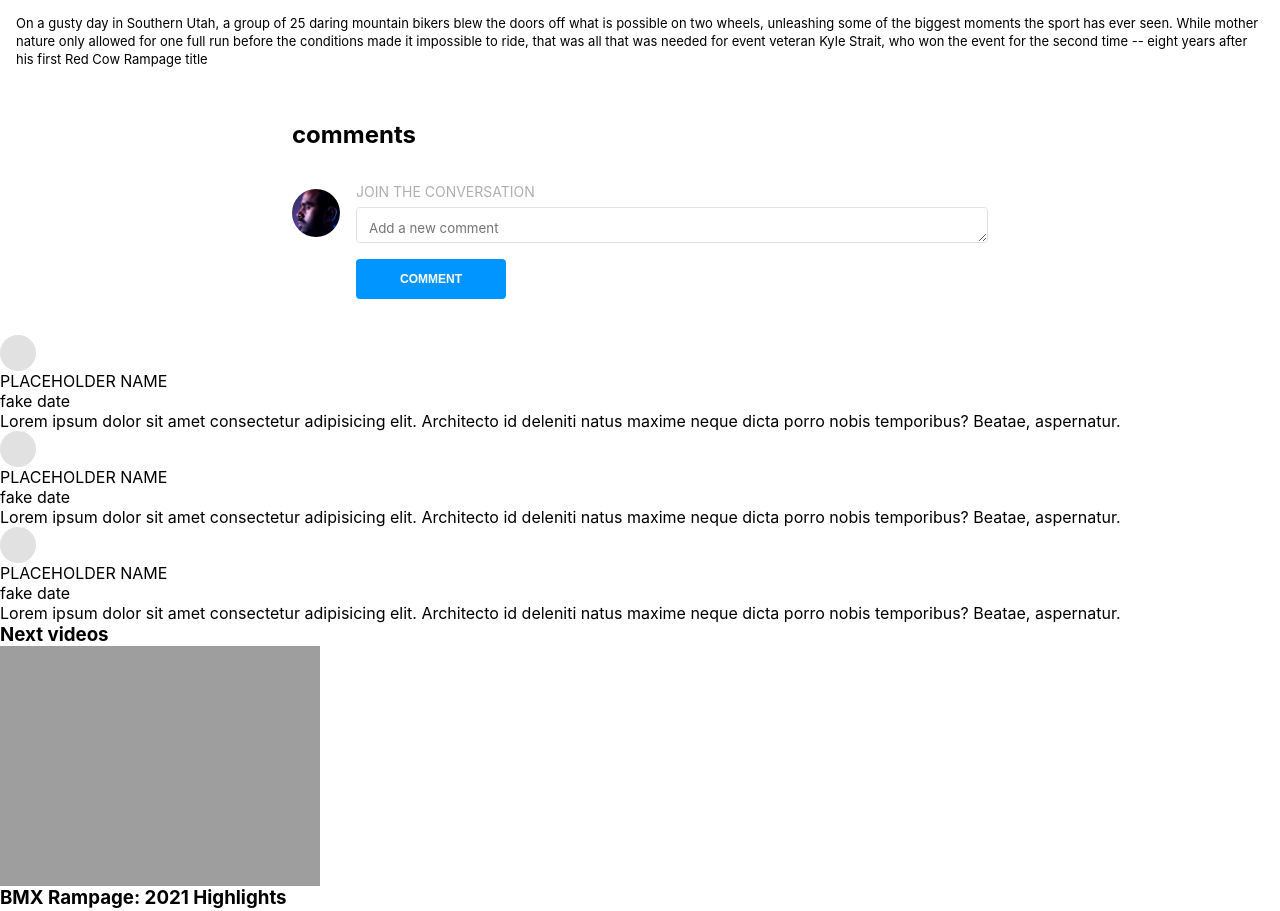
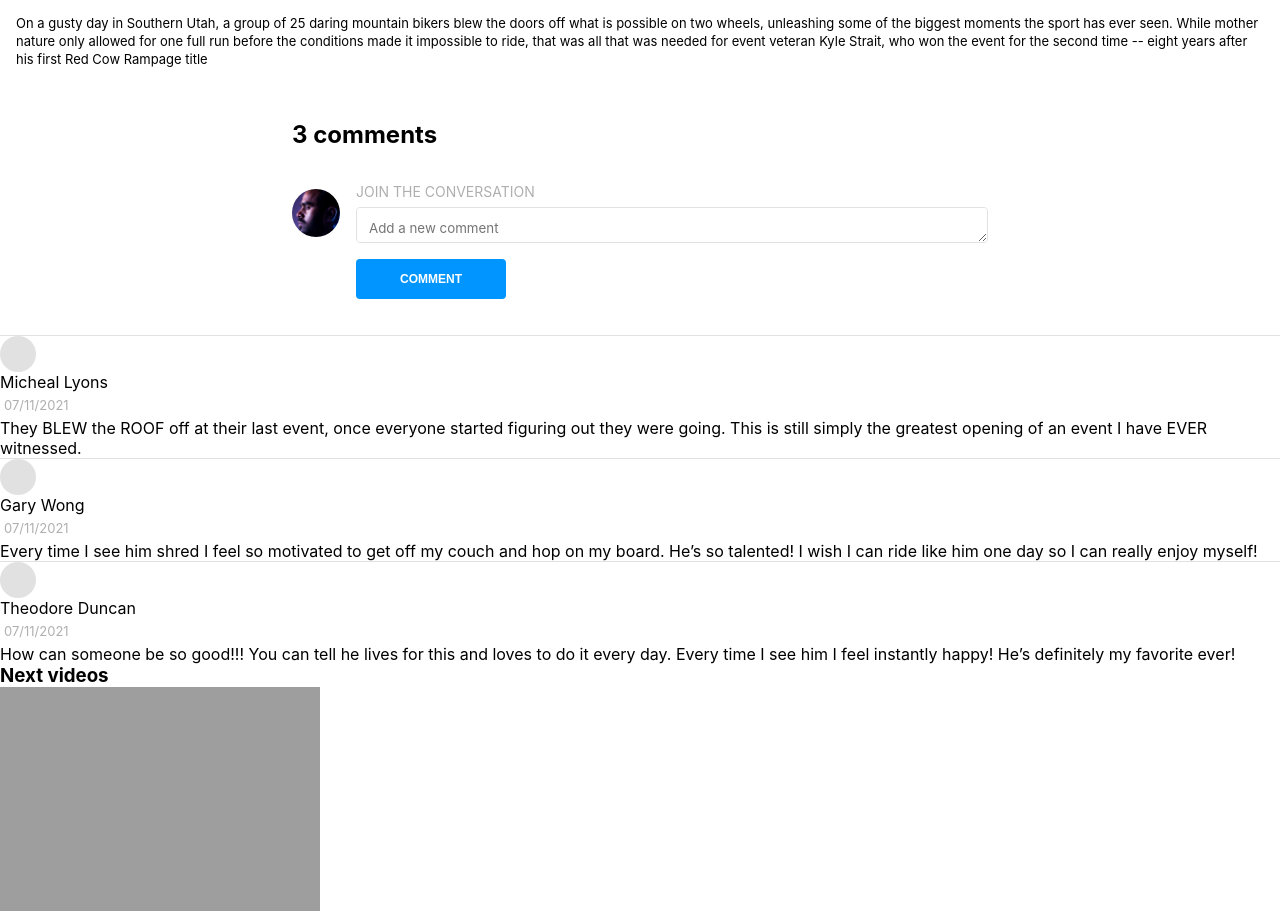
Before and after one commit to quindipc/Chelsea-Quindipan-BrainFlix, a React (Create React App) app: page / in a window 1280 px wide. Shown: the part 1200-2111 px from the top of the page. Built offline with nearby package versions, Linux system fonts and the light colour scheme; the HTML template or start-up script is replaced by a standard one.

Commit message:
Map over comments in json to display on page and add hr styles

```diff
--- a/src/components/comments/CommentItem.jsx
+++ b/src/components/comments/CommentItem.jsx
@@ -1,40 +1,31 @@
 import React, { useState, useEffect } from "react";
-import comments from "../../data/video-details.json";
 import "./CommentItem.scss";
+import details from "../../data/video-details.json";
+import Timestamp from "../video/timestamp/Timestamp";
 
-export default function CommentItem() {
-  const [commentsData, setCommentData] = useState({});
+export default function CommentItem({ comment }) {
+  const [detailsData, setDetailsData] = useState({});
 
-  // Fix this to display the comments
   useEffect(() => {
-    setCommentData(comments[0]);
+    setDetailsData(details[0]);
   }, []);
 
   return (
-    <>
     <ul className="commentitem__container">
       <li className="commentitem__item">
         <div className="commentitem__content">
-            <div className="commentitem__avater-container">
-              <div
-                className="commentitem__avatar"
-                alt="BrainFlix Avatar"
+        <hr class="commentitem__divider"/>
+          <div className="commentitem__container">
+            <div className="commentitem__avatar" alt="BrainFlix Avatar" />
+            <p className="commentitem__name">{comment.name}</p>
+            <Timestamp
+              className="commtitem__date"
+              timestamp={detailsData.timestamp}
             />
-              {/* this is not working -- need to target correct array item*/}
-              {/* <p className="commentitem__name">{commentsData.name}</p>
-              <p className="commentitem__date">{commentsData.timestamp}</p>
-              <p className="commentitem__comment">{commentsData.comment}</p> */}
-              <p className="commentitem__name">PLACEHOLDER NAME</p>
-              <p className="commentitem__date">fake date</p>
-              <p className="commentitem__comment">
-                Lorem ipsum dolor sit amet consectetur adipisicing elit.
-                Architecto id deleniti natus maxime neque dicta porro nobis
-                temporibus? Beatae, aspernatur.
-              </p>
+            <p className="commentitem__comment">{comment.comment}</p>
           </div>
         </div>
       </li>
     </ul>
-    </>
   );
 }
--- a/src/components/comments/CommentItem.scss
+++ b/src/components/comments/CommentItem.scss
@@ -4,6 +4,7 @@
 @use "../../styles/partials/_variables" as *;
 
 .commentitem {
+
   &__avatar {
     display: flex;
     border-radius: 50%;
@@ -15,4 +16,11 @@
     // object-fit: cover;
     background-color: $mercury;
   }
+
+  &__divider {
+    border: none;
+    border-top: 0.0625rem solid $mercury;
+    margin: auto;
+    width: 100%;
+  }
 }
--- a/src/components/comments/Comments.jsx
+++ b/src/components/comments/Comments.jsx
@@ -1,15 +1,13 @@
 import "./Comments.scss";
 import CommentItem from "./CommentItem";
+import comments from "../../data/video-details.json";
 
 export default function Comments() {
-
   return (
-      <>
-          <section className="commentsection">
-          <CommentItem />
-          <CommentItem />
-          <CommentItem />
-          </section>
-      </>
+    <section className="commentsection">
+      {comments[0].comments.map((comment) => (
+        <CommentItem key={comment.id} comment={comment} />
+      ))}
+    </section>
   );
 }
--- a/src/components/comments/CommentsForm.jsx
+++ b/src/components/comments/CommentsForm.jsx
@@ -1,19 +1,14 @@
-import React, { useState, useEffect } from "react";
+// import React, { useState, useEffect } from "react";
 import details from "../../data/video-details.json";
 import "./CommentsForm.scss";
 import brainflixAvatar from "../../assets/images/avatar/Mohan-muruge.jpg";
 
 export default function CommentsForm() {
-  const [detailsData, setDetailsData] = useState({});
-
-  useEffect(() => {
-    setDetailsData(details[0]);
-  }, []);
+  const commentsCount = details[0].comments.length;
 
   return (
     <section className="commentform">
-      {/* include number of comments here -- not working right now*/}
-      <h2 className="commentform__number">{detailsData.comment} comments </h2>
+      <h2 className="commentform__number">{commentsCount} comments</h2>
       <form className="commentform__form">
         <div className="commentform__avatar-container">
           <img
```
Lines whose indentation alone changed are shown as unchanged.
